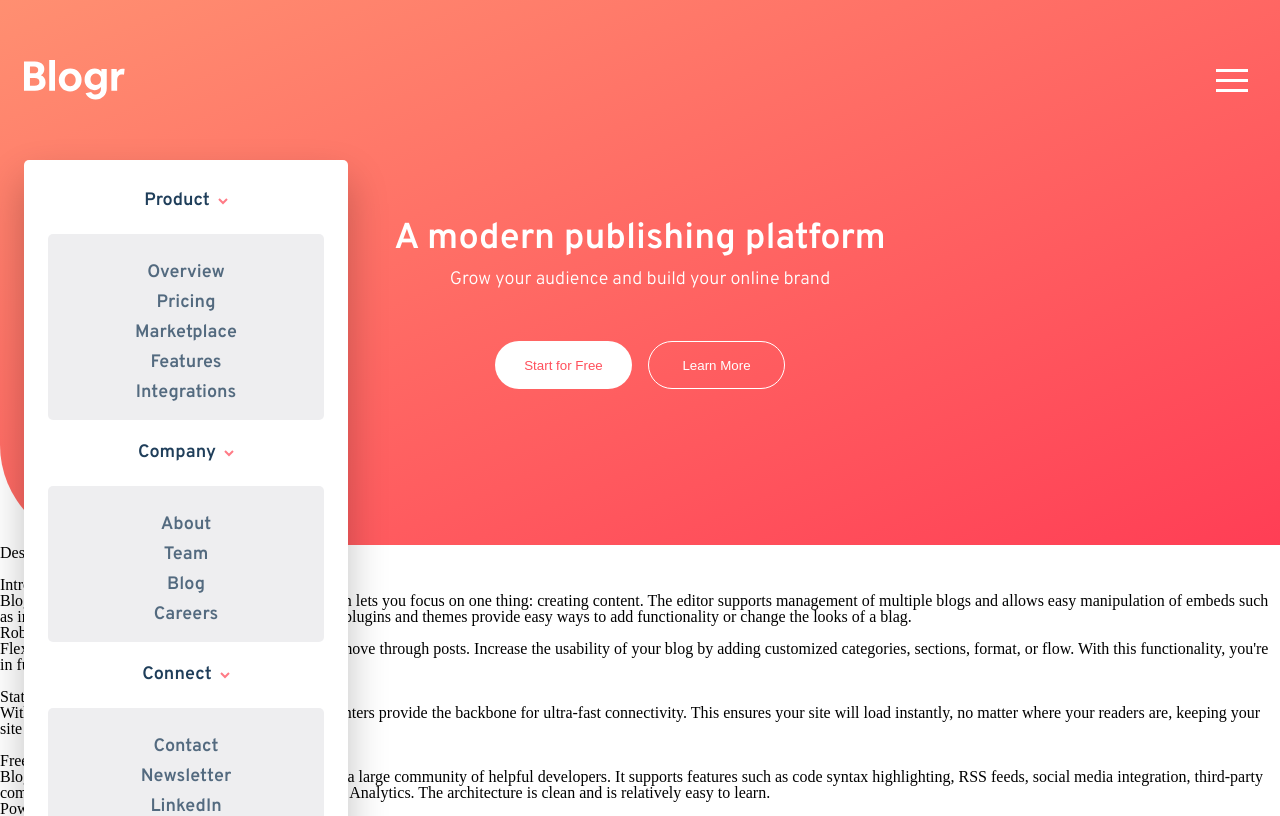
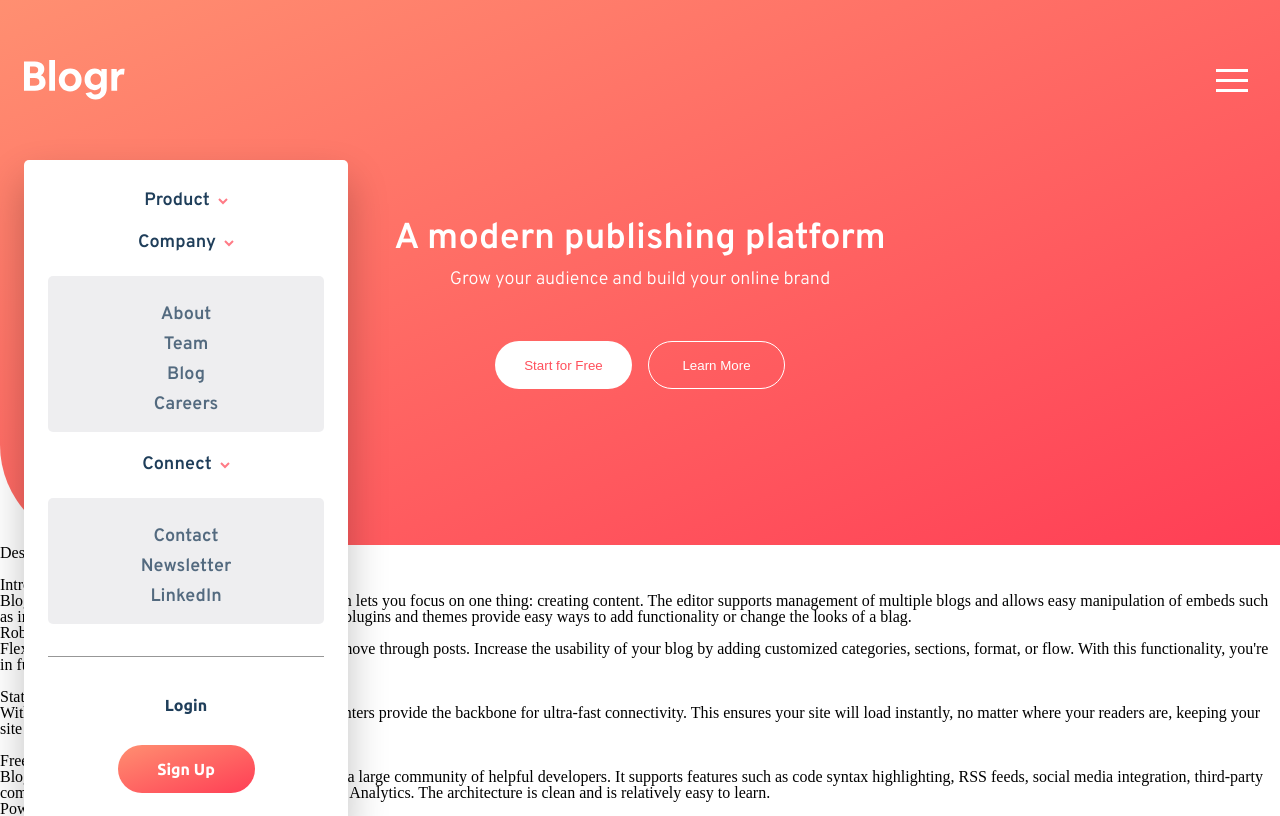
Before and after one commit to romofel/fm-blogr_landing_page, a React (Create React App) app: page / in a window 1280 px wide. Shown: the top 816 px of the page. Built offline with nearby package versions, Linux system fonts and the light colour scheme.

Commit message:
Use local state to display or hide the sub menu

```diff
--- a/src/App.js
+++ b/src/App.js
@@ -1,16 +1,18 @@
 import "./App.css";
 import Hamburger from "hamburger-react";
+import { useState } from "react";
 import logo from "./assets/logo.svg";
 import iconArrowDark from "./assets/icon-arrow-dark.svg";
 
 function HoverMenuItem({ title, children }) {
+  const [isOpen, setIsOpen] = useState(false);
   return (
     <li className="hover-menu-item">
       <div className="hover-menu-title">
         <span>{title}</span>{" "}
         <img className="hover-arrow" src={iconArrowDark} alt="down arrow" />
       </div>
-      {children}
+      { isOpen && children}
     </li>
   );
 }
```
